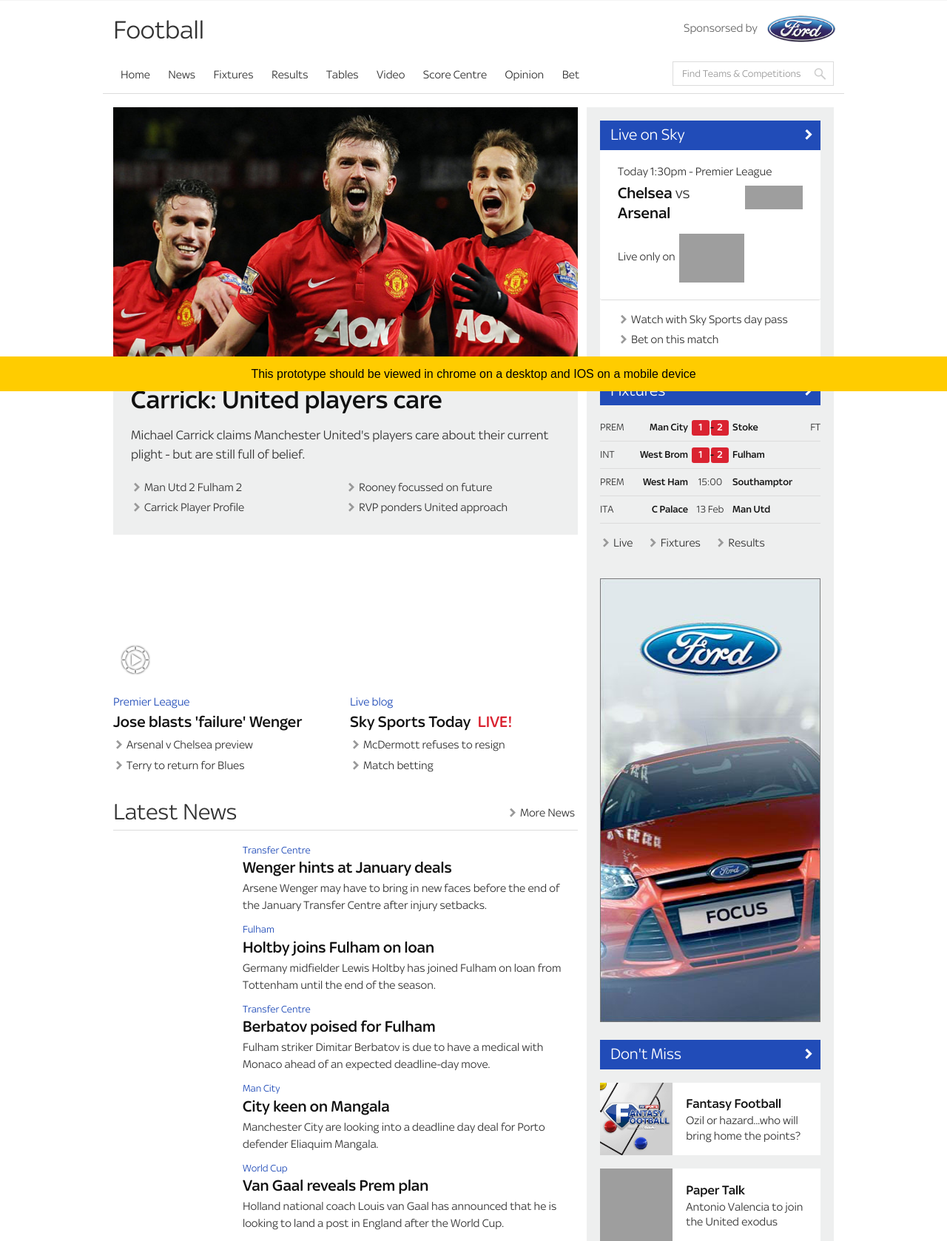
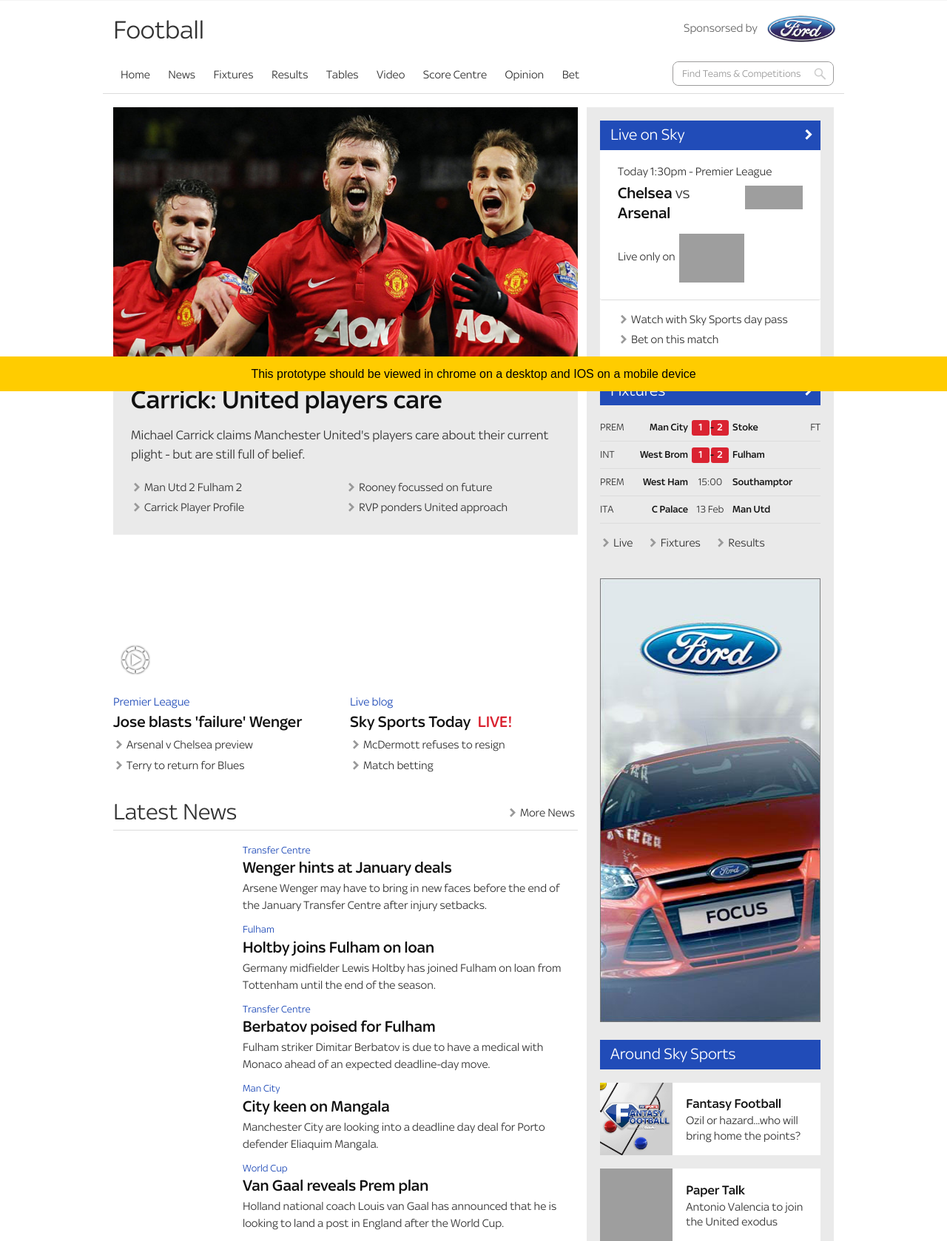
Before and after one commit to soilysound/core2, a PHP site: page / in a window 1280 px wide. Shown: the part 271-1949 px from the top of the page at 74% size. Run offline with PHP 8.4, Linux system fonts and the light colour scheme; grey boxes are pictures that could not be loaded.

Commit message:
user testing adjustmenets

```diff
--- a/components/page-nav.html
+++ b/components/page-nav.html
@@ -1,4 +1,4 @@
-<div class="nav-secondary-all callfn" data-fn="nav-secondary-all">
+<div class="nav-secondary-all callfn" data-fn="nav-secondary-all" data-inline-nav="true">
 
   <div class="nav-secondary-all__head">
     <h3 class="nav-secondary-all__title"><a href="#" class="nav-secondary-all__title-link">Football</a></h3>
@@ -9,7 +9,7 @@
       <ul class="nav-secondary-all__body">
         <li class="nav-secondary-all__item"><a href="#" class="nav-secondary-all__link nav-secondary-all__link--on">Home</a></li>
         <li class="nav-secondary-all__item"><a href="#" class="nav-secondary-all__link">News</a></li>
-         <li class="nav-secondary-all__item is-hidden--bp10"><a href="http://www1.skysports.com/football/teams/" class="nav-secondary-all__link">Teams A-Z</a></li>
+         <li class="nav-secondary-all__item is-hidden--bp10"><a href="http://www1.skysports.com/football/teams/" class="nav-secondary-all__link" onclick="location.href=this.href">Teams A-Z</a></li>
         <li class="nav-secondary-all__item is-hidden--bp10"><a href="http://www1.skysports.com/football/teams/" class="nav-secondary-all__link">Competitions</a></li>
 
         <li class="nav-secondary-all__item"><a href="#" class="nav-secondary-all__link">Fixtures</a></li>
--- a/css/core.css
+++ b/css/core.css
@@ -618,7 +618,7 @@ img {
 }
 @media all and (min-width:801px) {
   .site-layout-secondary__col3 {
-    background: #eeefef;
+    background: #eaeaea;
     padding: 18px 18px;
   }
 }
@@ -1236,7 +1236,8 @@ img {
 .nav-secondary-all__finder > .nav-primary-search {
   width: 218px;
   top: 3px;
-  border: 1px solid #dcdcdc;
+  border: 1px solid #9C9B9B;
+  border-radius: 8px;
 }
 .nav-secondary-all__finder .nav-primary-search__input {
   font-family: 'SkyTextReg';
@@ -1244,6 +1245,7 @@ img {
   font-size: 14px;
   font-size: 0.875rem;
   color: #333333;
+  border-radius: 8px;
 }
 .nav-primary-search__input:focus ~ .nav-primary-search__autocomplete,
 .nav-primary-search__autocomplete:hover {
@@ -2254,6 +2256,9 @@ th.mini-table__cell {
   .mini-table__participant:after {
     display: none;
   }
+}
+.block-header--nolink:after {
+  display: none;
 }
 @media all and (min-width:601px) {
   .block-header {
--- a/css/ie8.css
+++ b/css/ie8.css
@@ -40,7 +40,7 @@
 
 /* @media all and (min-width:801px) { */
   .site-layout-secondary__col3 {
-    background: #eeefef;
+    background: #eaeaea;
     padding: 18px 18px;
   }
 /* } */
@@ -98,7 +98,7 @@
     width: 100%;
   }
   .touch .nav-secondary-all__frame::-webkit-scrollbar {
-    background: #eeefef;
+    background: #eaeaea;
     width: 9px;
     height: 9px;
   }
--- a/css/less/block-headers/block-headers.less
+++ b/css/less/block-headers/block-headers.less
@@ -2,6 +2,9 @@
 // Site block content headers
 // ============================================================================
 
+.block-header--nolink:after {
+  display:none
+}
 @media all and (@bp20-min){
 
 // at tablet and above the headers are layed out like this
--- a/css/less/navigations/nav-secondary-all.less
+++ b/css/less/navigations/nav-secondary-all.less
@@ -193,12 +193,15 @@
 .nav-secondary-all__finder > .nav-primary-search {
   width: 218px;
   top: 3px;
-    border: 1px solid @keyline
+border: 1px solid #9C9B9B;
+border-radius:8px
 }
 
 .nav-secondary-all__finder .nav-primary-search__input {
   .secondary-headline(@text-s);
+  border-radius:8px
 }
+
 
 .nav-primary-search__input:focus ~ .nav-primary-search__autocomplete,
 .nav-primary-search__autocomplete:hover {
--- a/css/less/skysports-settings.less
+++ b/css/less/skysports-settings.less
@@ -44,8 +44,8 @@
 @text-light: #999999;
 
 @off-white: white;
-@dark-bg: #eaeaea;
-@light-bg: #eeefef;
+@dark-bg: #eeefef;
+@light-bg: #eaeaea;
 @keyline: #dcdcdc;
 
 @site-background: white;
--- a/index.php
+++ b/index.php
@@ -138,9 +138,9 @@
            <!-- featured stories -->
           <div class="block-header is-hidden--bp5">
             <h2 class="block-header__title">
-              <a href="http://www1.skysports.com/news-wire/" class="block-header__link">Latest News</a>
+              <a href="http://www1.skysports.com/news-wire/11065" class="block-header__link">Latest News</a>
             </h2>
-            <a href="http://www1.skysports.com/news-wire/" class="block-header__related-link action-link">More News</a>
+            <a href="http://www1.skysports.com/news-wire/11065" class="block-header__related-link action-link">More News</a>
           </div>
 
 
@@ -165,9 +165,9 @@
            ?>
 
           <!-- feature promos -->
-          <div class="block-header is-hidden--bp10 is-hidden--bp5">
+          <div class="block-header is-hidden--bp10 is-hidden--bp5 block-header--nolink">
             <h2 class="block-header__title">
-              <a href="#" class="block-header__link">Don't Miss</a>
+              <a href="#" class="block-header__link">Around Sky Sports</a>
             </h2>
           </div>
           <?php include "components/feature-promos.html"; ?>
@@ -226,9 +226,9 @@
             </div>
 
             <!-- feature promos -->
-            <div class="block-header-aside block-header--no-gap">
+            <div class="block-header-aside block-header--no-gap block-header--nolink">
               <h2 class="block-header-aside__title">
-                <a class="block-header-aside__link">Don't Miss</a>
+                <a class="block-header-aside__link">Around Sky Sports</a>
               </h2>
             </div>
             <?php include "components/feature-promos.html"; ?>
```
Also changed, not shown: other parts of css/core.css (+13 -13 lines), demo/autocomplete.js.
